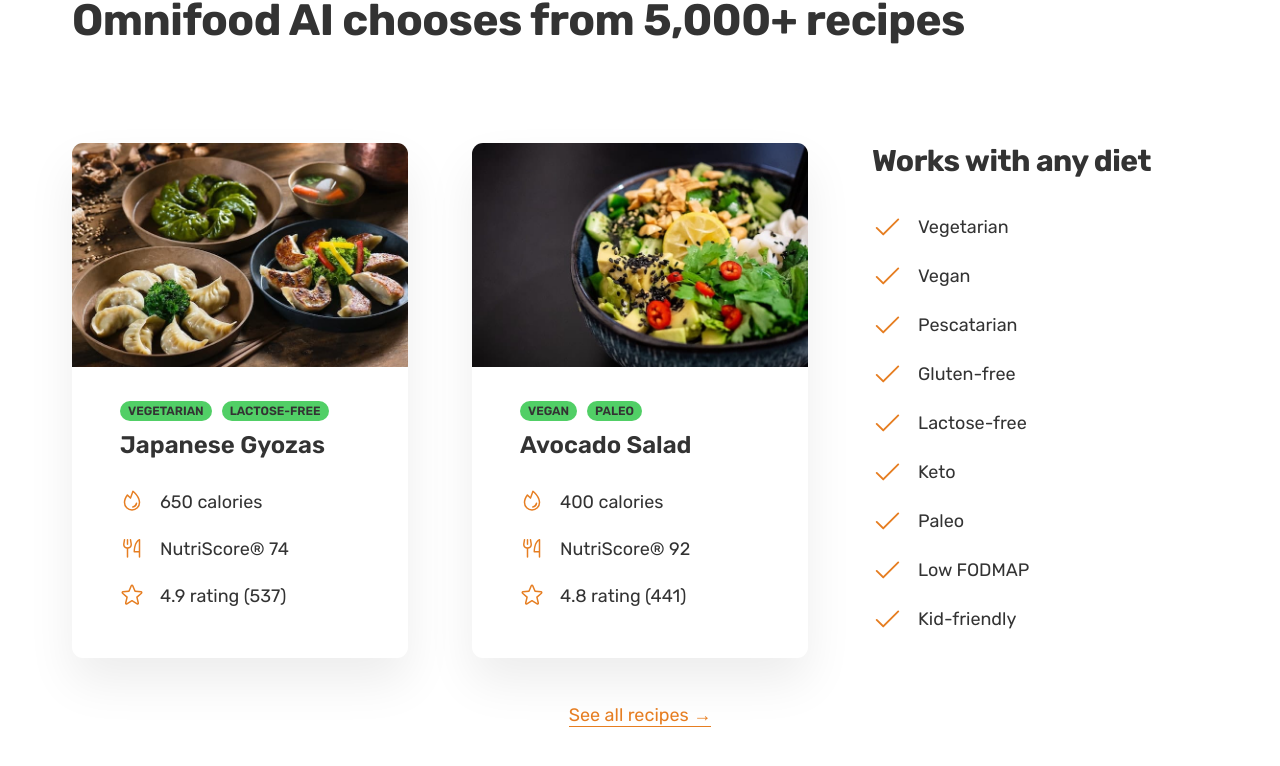
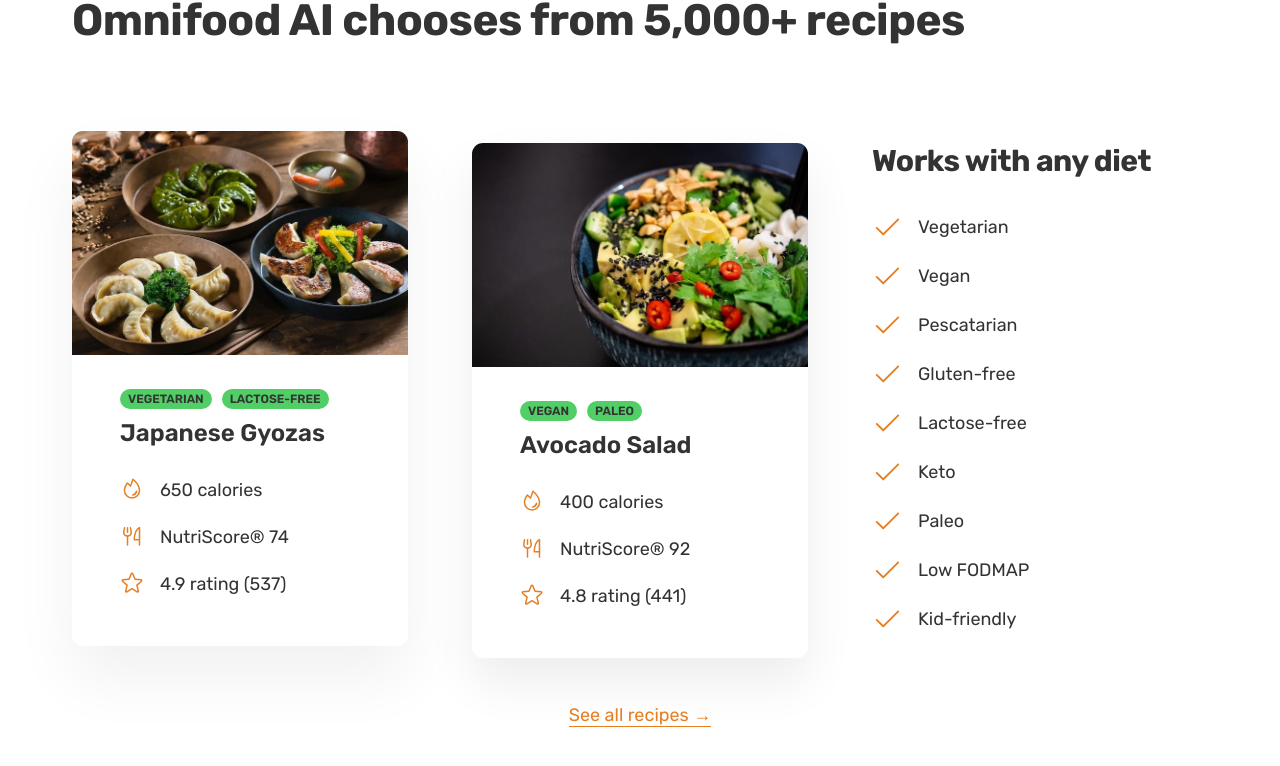
Before and after one commit to VanessaKasminoff/Omnifood, a React (Vite) app: page / in a window 1280 px wide. In both pictures the pointer is over the element 240 px from the left and 3147 px from the top of the page. Shown: the part 2747-3513 px from the top of the page. Built offline with nearby package versions, Linux system fonts and the light colour scheme.

Commit message:
Implemented hover animation to meal cards

```diff
--- a/src/assets/css/App.css
+++ b/src/assets/css/App.css
@@ -394,6 +394,12 @@ body {
   box-shadow: 0 2.4rem 4.8rem rgba(0, 0, 0, 0.075);
   border-radius: 1.1rem;
   overflow: hidden;
+  transition: all 0.4s;
+}
+
+.meal-card:hover {
+  transform: translateY(-1.2rem);
+  box-shadow: 0 3.2rem 6.4rem rgba(0, 0, 0, 0.06);
 }
 
 .meal-content {
```
